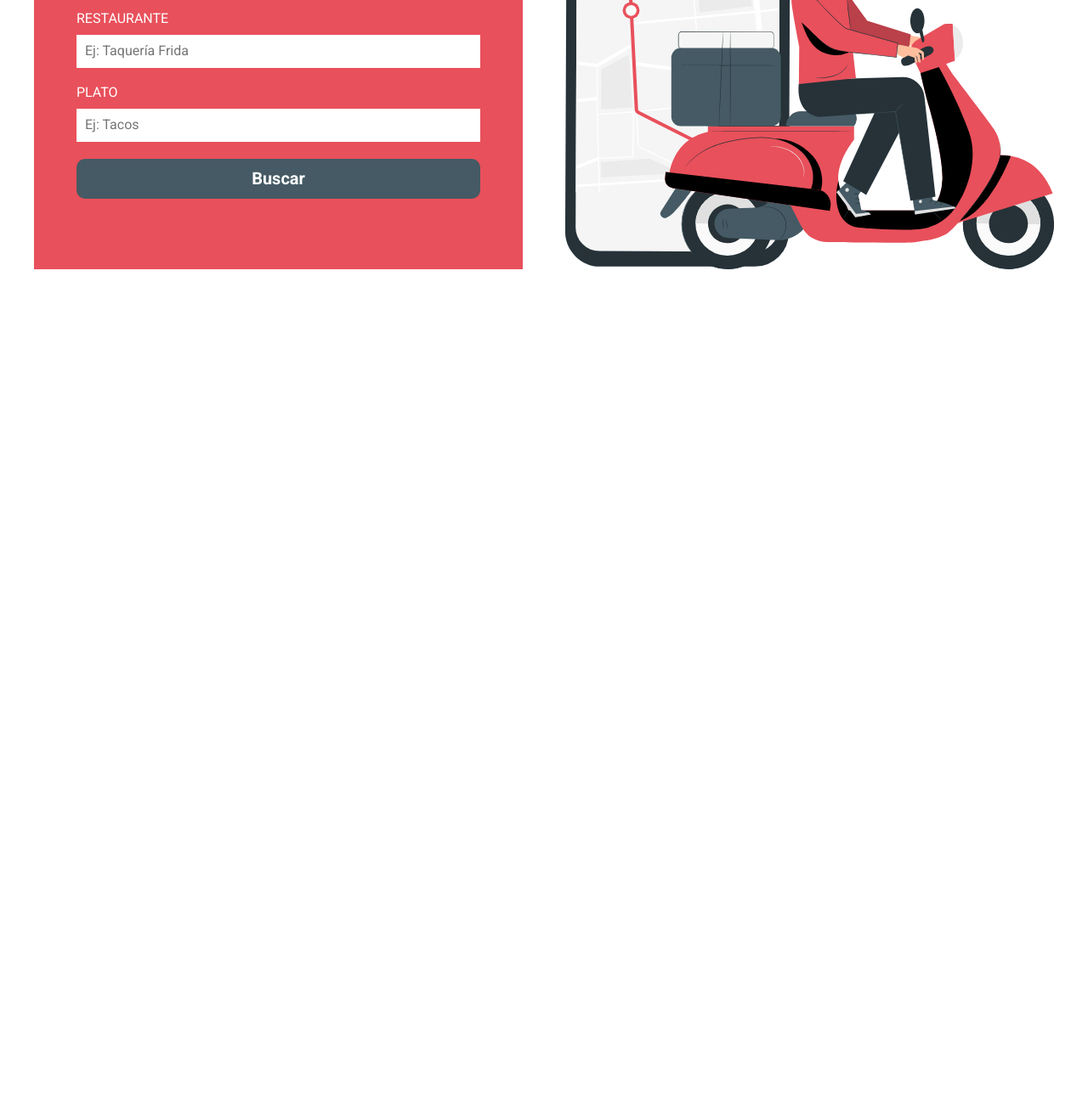
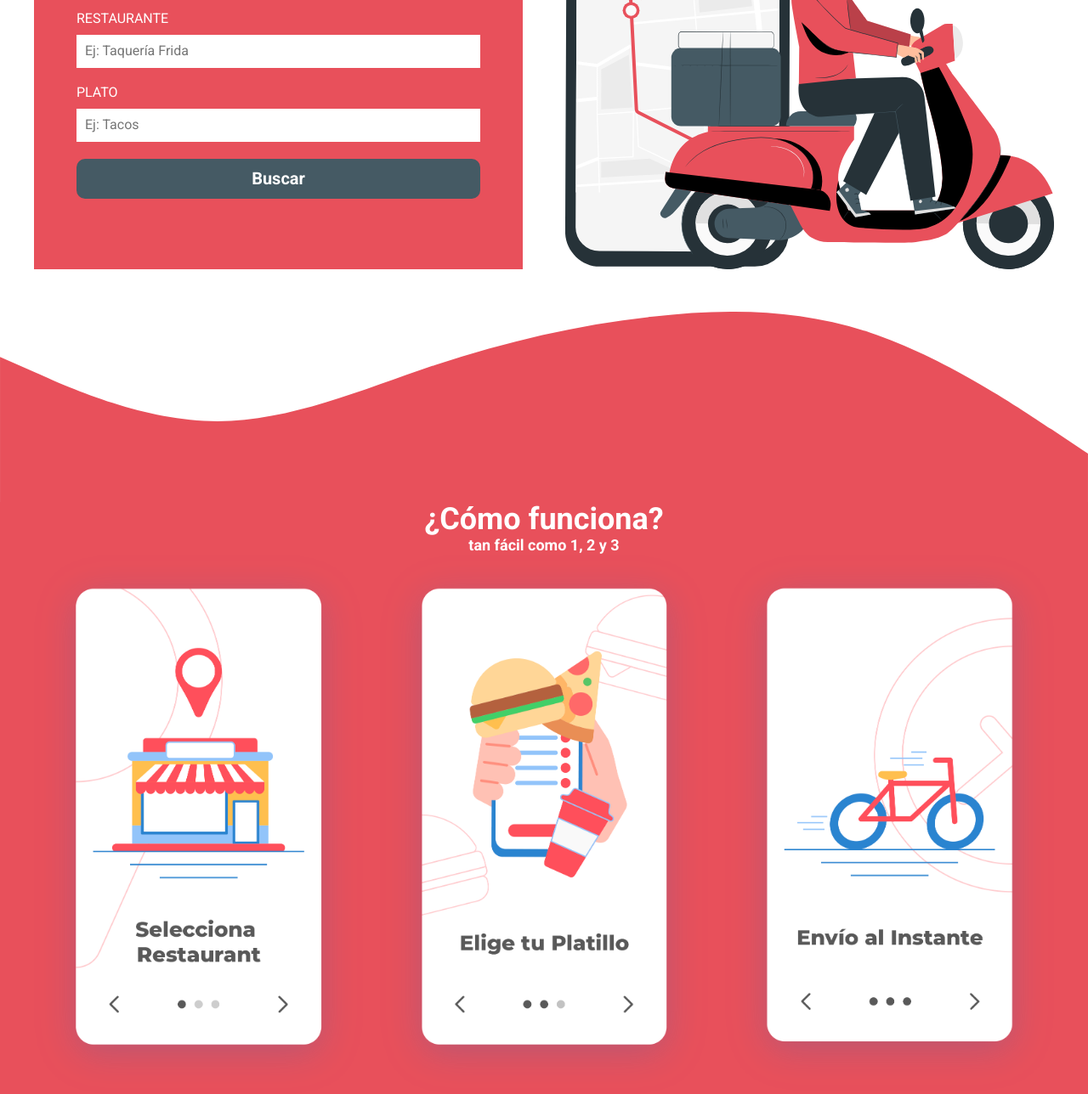
Before and after one commit to ErikaPalma/DeliveryApp, a website: page index.html in a window 1280 px wide. Shown: the part 439-1727 px from the top of the page at 85% size. Before the commit the page ends 800 px from the top, so only its background shows below. Drawn offline with Linux system fonts and the light colour scheme.

Commit message:
Sección About

```diff
--- a/index.html
+++ b/index.html
@@ -47,5 +47,27 @@
             </section>
     </header>
 
+    <main class="about">
+        <img src="build/img/wave.svg" alt="Imagen wave" class="about__wave">
+
+        <div class="about__contenido">
+            <h2 class="about__heading">¿Cómo funciona?<span>tan fácil como 1, 2 y 3</span> </h2>
+            <div class="about__grid contenedor">
+                    <div class="about__card">
+                        <img class="about__card-img" src="build/img/paso_1.png" alt="Imagen paso 1">
+                    </div>
+                    <div class="about__card">
+                        <img class="about__card-img" src="build/img/paso_2.png" alt="Imagen paso 2">
+                    </div>
+                    <div class="about__card">
+                        <img class="about__card-img" src="build/img/paso_3.png" alt="Imagen paso 3">
+                    </div>
+            </div>
+
+
+
+        </div>
+    </main>
+
 </body>
 </html>
--- /dev/null
+++ b/src/scss/about/_about.scss
@@ -0,0 +1,26 @@
+@use 'base/variables' as v;
+@use 'base/mixins' as m;
+
+.about{
+    margin-top: v.$separacion;
+
+    &__contenido{
+        background-color: v.$primario;
+    }
+
+    &__heading{
+        text-align: center;
+        color: v.$blanco;
+        margin: 0;
+        span{
+            display: block;
+            font-size: 1.8rem;
+        }
+    }
+
+    &__grid{
+        @include m.tablet{
+            @include m.grid(3, 2rem);
+        }
+    }
+}
--- /dev/null
+++ b/src/scss/about/_index.scss
@@ -0,0 +1 @@
+@forward 'about';
--- a/src/scss/app.scss
+++ b/src/scss/app.scss
@@ -1,3 +1,4 @@
 @use 'base';
 @use 'header';
 @use 'componentes';
+@use 'about';
--- /dev/null
+++ b/src/scss/base/_animaciones.scss
@@ -0,0 +1,12 @@
+@use 'base/variables' as v;
+@use 'base/mixins' as m;
+
+.about{
+
+    &__card{
+        transition: transform .3s ease-in-out;
+    }
+    &__card:hover{
+       transform: rotate(-5deg) scale(1.1);
+    }
+}
--- a/src/scss/base/_index.scss
+++ b/src/scss/base/_index.scss
@@ -3,3 +3,4 @@
 @forward  'utilidades';
 @forward  'mixins';
 @forward  'globales';
+@forward 'animaciones';
```
Also changed, not shown: build/css/app.css, 1 other file.
